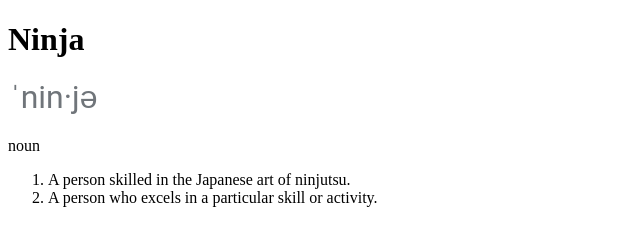
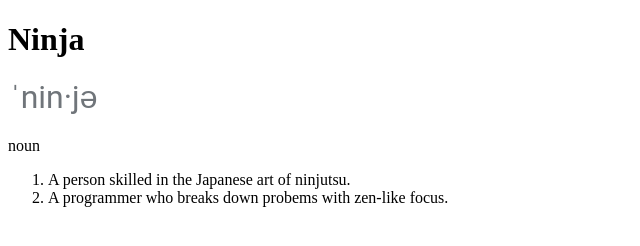
Before and after one commit to brit444488/Dictionary-Entry, a plain HTML site: page index.html in a window 1280 px wide. Shown: the whole page, without its empty margins (0-640 px from the left). Drawn offline with Linux system fonts and the light colour scheme.

Commit message:
made change to li sentence

```diff
--- a/index.html
+++ b/index.html
@@ -12,7 +12,7 @@
     <p>noun</p>
     <ol>
         <li>A person skilled in the Japanese art of ninjutsu.</li>
-        <li>A person who excels in a particular skill or activity.</li>
+        <li>A programmer who breaks down probems with zen-like focus.</li>
     </ol>
 </body>
 </html>
```
